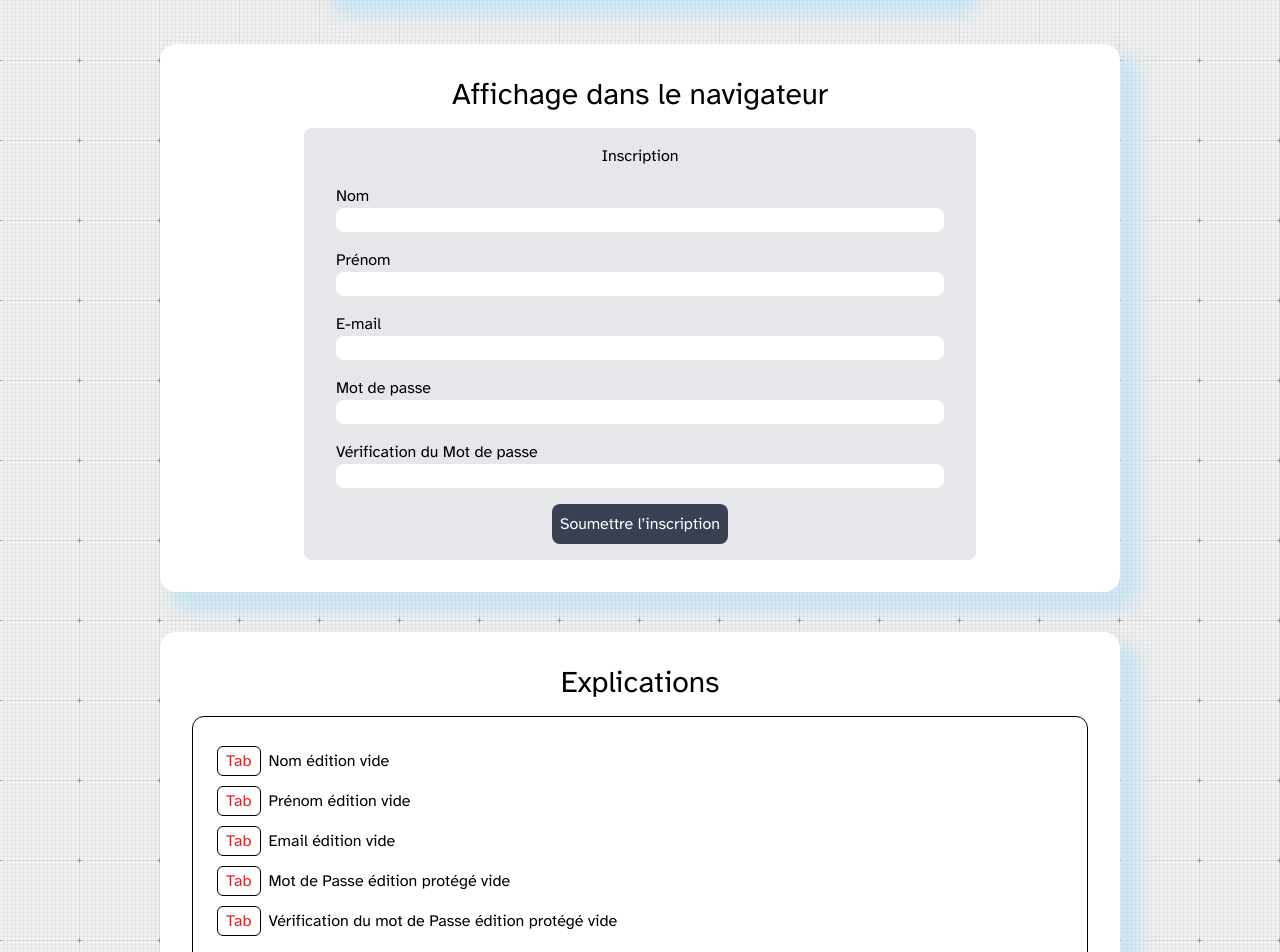
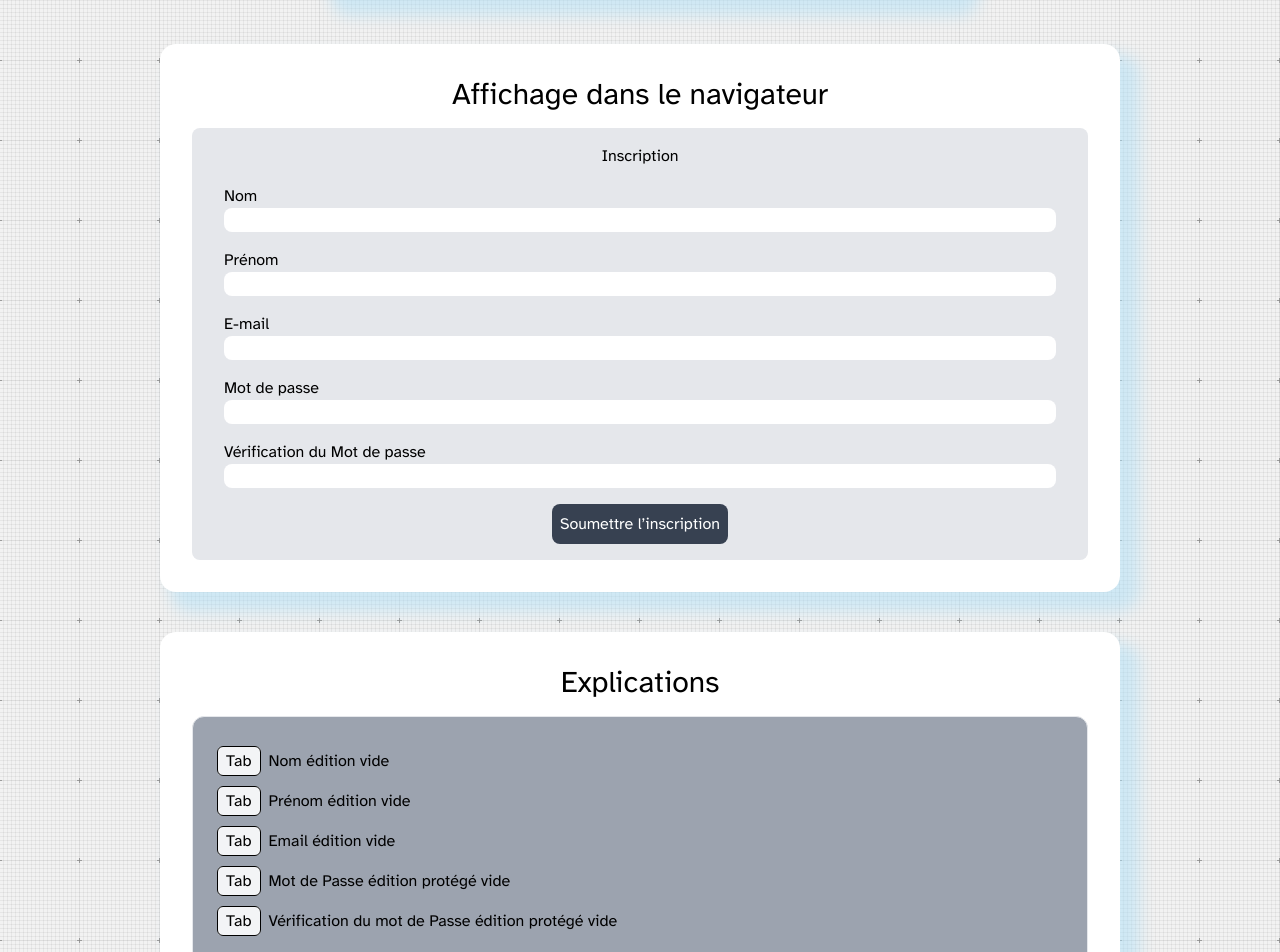
Before and after one commit to Sylvain-Lepoutre/react-bada11y, a React (Vite) app: page /persona1/step3 in a window 1280 px wide. Shown: the part 180-1132 px from the top of the page. Built offline with nearby package versions, Linux system fonts and the light colour scheme.

Commit message:
feat(project): style color & text-color

```diff
--- a/src/components/UI/keyboard-inputs/KeyboardInput.tsx
+++ b/src/components/UI/keyboard-inputs/KeyboardInput.tsx
@@ -4,7 +4,7 @@ type Props = {
 
 export const KeyBoardInput = ({ keyName }: Props) => {
   return (
-    <span className="mx-2 rounded-md border border-black px-2 py-1 text-red-600">
+    <span className="mx-2 rounded-md border border-black bg-gray-100 px-2 py-1 text-black">
       {keyName}
     </span>
   );
--- a/src/components/pages/persona1step3/A11yForm.tsx
+++ b/src/components/pages/persona1step3/A11yForm.tsx
@@ -12,7 +12,7 @@ export const A11yForm = () => {
   return (
     <Section>
       <Heading2>Affichage dans le navigateur</Heading2>
-      <form className="mx-auto my-4 w-3/4 rounded-lg bg-gray-200 p-4">
+      <form className="mx-auto my-4 rounded-lg bg-gray-200 p-4">
         <h3 className="text-center">Inscription</h3>
 
         <div className="m-4 flex flex-col">
--- a/src/components/pages/persona1step3/A11yFormCode.tsx
+++ b/src/components/pages/persona1step3/A11yFormCode.tsx
@@ -1,4 +1,4 @@
-import { atomOneDark, CodeBlock } from "react-code-blocks";
+import { a11yDark, CodeBlock } from "react-code-blocks";
 
 import { codes } from "../../../data/codes";
 import { Heading2 } from "../../UI/headings/Heading2";
@@ -8,7 +8,7 @@ export const A11FormCode = () => {
   return (
     <Section>
       <Heading2>Code</Heading2>
-      <CodeBlock language="html" text={codes.A11yForm} theme={atomOneDark} />
+      <CodeBlock language="html" text={codes.A11yForm} theme={a11yDark} />
     </Section>
   );
 };
--- a/src/components/pages/persona1step3/A11yFormExp.tsx
+++ b/src/components/pages/persona1step3/A11yFormExp.tsx
@@ -8,8 +8,8 @@ export const A11yFormExp = () => {
   return (
     <Section>
       <Heading2>Explications</Heading2>
-      <div>
-        <ol className="rounded-xl border border-black p-4">
+      <div className="rounded-xl border bg-gray-400 p-4">
+        <ol>
           <li className="my-4">
             <KeyBoardInput keyName="Tab" />
             <span>Nom édition vide</span>
```
